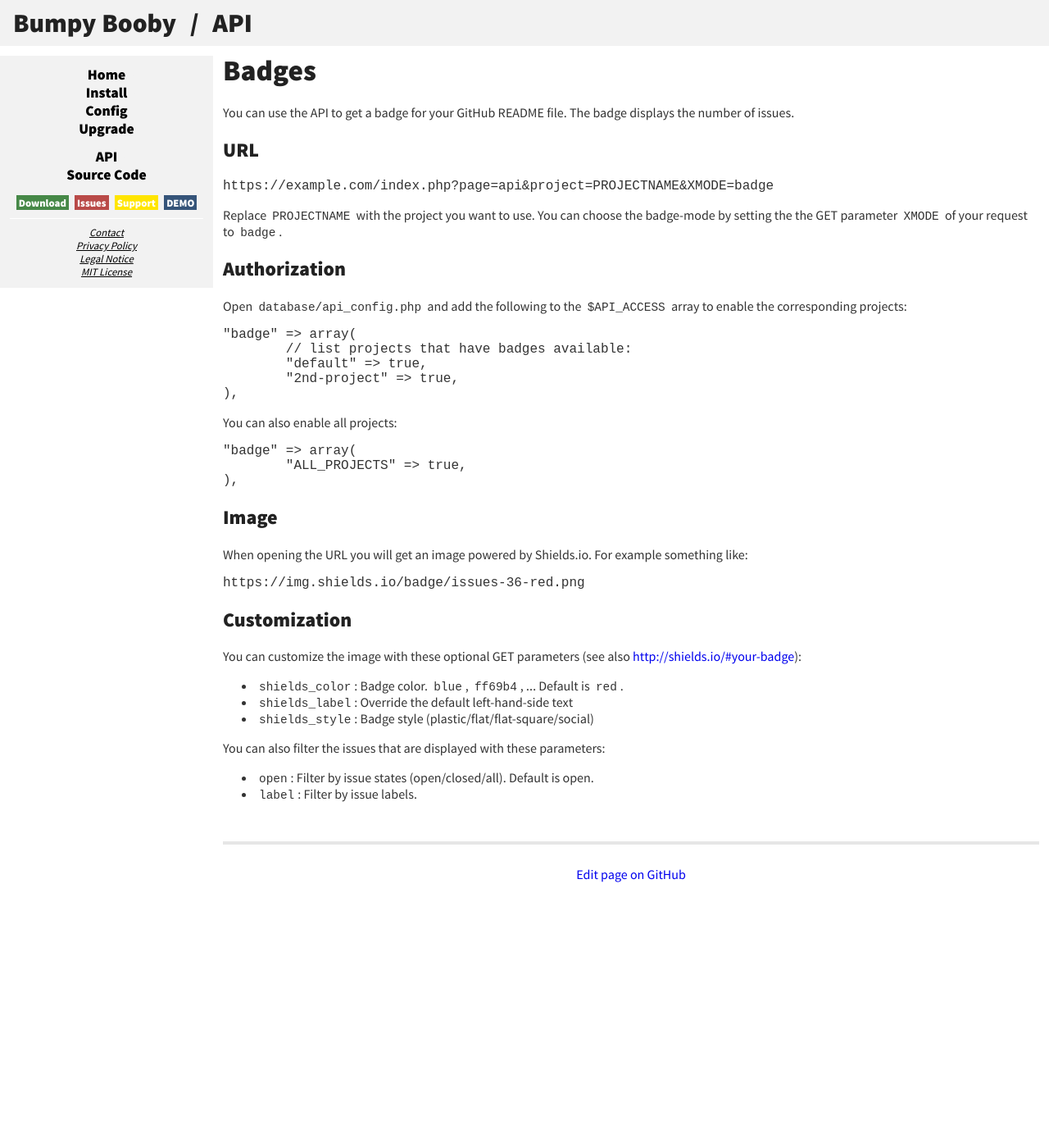
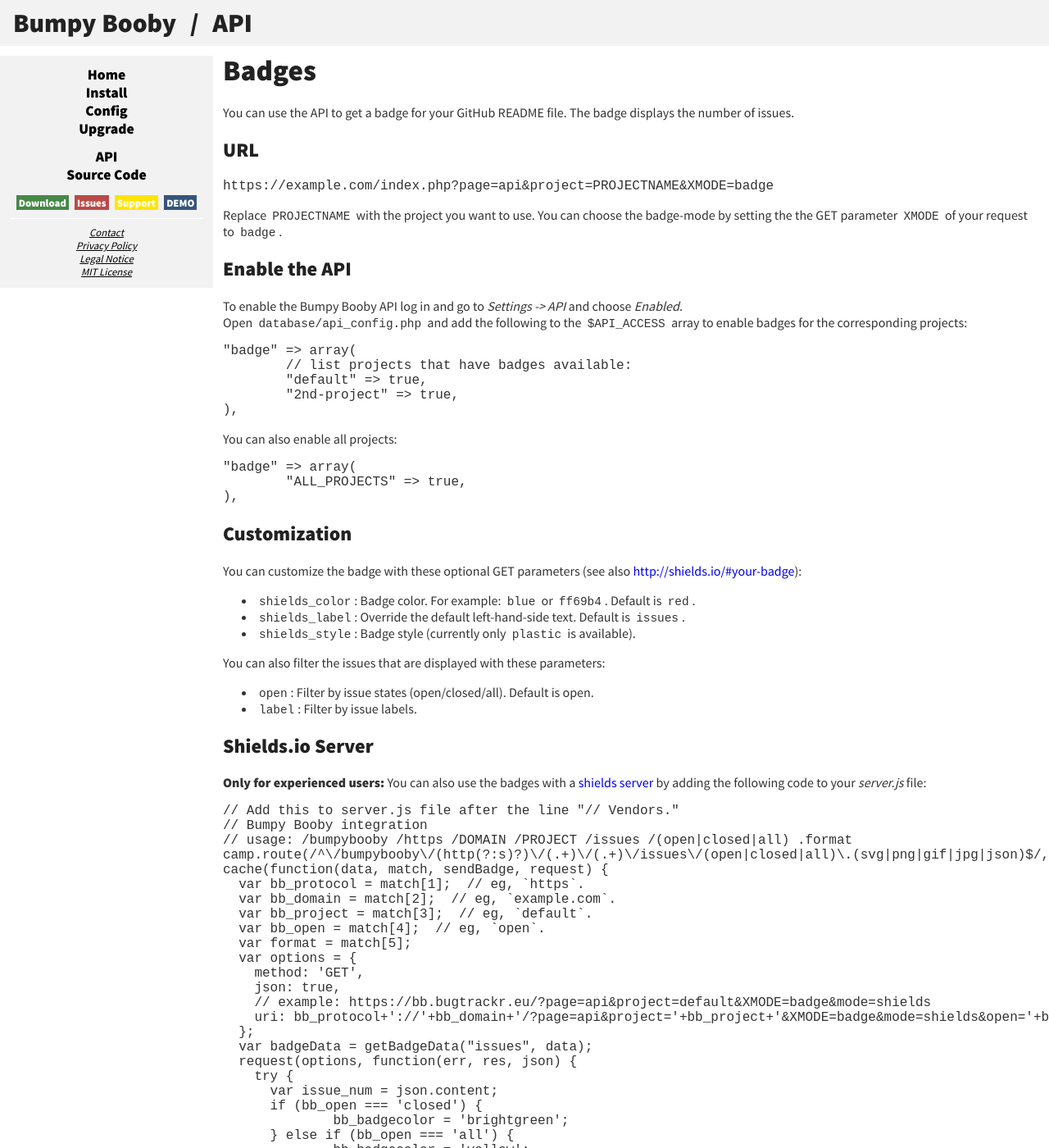
Before and after one commit to bugtrackr/bugtrackr.github.io, a Jekyll site: the page built from api/badges.html, in a window 1280 px wide and 1400 px high. Shown: the whole window at 82% size. Built offline with Jekyll 4.4.1, drawn with Linux system fonts in a browser that asks for light colours; some of the changed text lies outside the part shown.

Commit message:
Update Badge API and add shields.io server

```diff
--- a/api/badges.html
+++ b/api/badges.html
@@ -9,7 +9,6 @@
 permalink: /api/badges/index.html
 gh-file: /api/badges.html
 ---
-
 <p>You can use the API to get a badge for your GitHub README file. The badge displays the number of issues.</p>
 
 <h2 id="url">URL</h2>
@@ -20,9 +19,9 @@
 
 <p>Replace <code>PROJECTNAME</code> with the project you want to use. You can choose the badge-mode by setting the the GET parameter <code>XMODE</code> of your request to <code>badge</code>.</p>
 
-<h2 id="authorization">Authorization</h2>
-
-<p>Open <code>database/api_config.php</code> and add the following to the <code>$API_ACCESS</code> array to enable the corresponding projects:</p>
+<h2 id="authorization">Enable the API</h2>
+<p>To enable the Bumpy Booby API log in and go to <i>Settings -> API</i> and choose <i>Enabled</i>.</p>
+<p>Open <code>database/api_config.php</code> and add the following to the <code>$API_ACCESS</code> array to enable badges for the corresponding projects:</p>
 
 <pre class="prettyprint lang=php">
 "badge" =&gt; array(
@@ -40,24 +39,78 @@
 ),
 </pre>
 
-<h2 id="image">Image</h2>
-
-<p>When opening the URL you will get an image powered by Shields.io. For example something like:</p>
-
-<pre class="prettyprint">
-https://img.shields.io/badge/issues-36-red.png
-</pre>
-
 <h2 id="customization">Customization</h2>
 
-<p>You can customize the image with these optional GET parameters (see also <a href="http://shields.io/#your-badge">http://shields.io/#your-badge</a>):
+<p>You can customize the badge with these optional GET parameters (see also <a href="http://shields.io/#your-badge">http://shields.io/#your-badge</a>):
 <ul>
-	<li><code>shields_color</code>: Badge color. <code>blue</code>, <code>ff69b4</code>, … Default is <code>red</code>.</li>
-	<li><code>shields_label</code>: Override the default left-hand-side text</li>
-	<li><code>shields_style</code>: Badge style (plastic/flat/flat-square/social)</li>
+	<li><code>shields_color</code>: Badge color. For example: <code>blue</code> or <code>ff69b4</code>. Default is <code>red</code>.</li>
+	<li><code>shields_label</code>: Override the default left-hand-side text. Default is <code>issues</code>.</li>
+	<li><code>shields_style</code>: Badge style (currently only <code>plastic</code> is available).</li>
 </ul></p>
 <p>You can also filter the issues that are displayed with these parameters:
 <ul>
 	<li><code>open</code>: Filter by issue states (open/closed/all). Default is open.</li>
 	<li><code>label</code>: Filter by issue labels.</li>
 </ul></p>
+
+<h2 id="customization">Shields.io Server</h2>
+
+<p><b>Only for experienced users:</b> You can also use the badges with a <a href="https://github.com/badges/shields">shields server</a>
+by adding the following code to your <i>server.js</i> file:</p>
+<pre class="prettyprint">
+// Add this to server.js file after the line "// Vendors."
+// Bumpy Booby integration
+// usage: /bumpybooby /https /DOMAIN /PROJECT /issues /(open|closed|all) .format
+camp.route(/^\/bumpybooby\/(http(?:s)?)\/(.+)\/(.+)\/issues\/(open|closed|all)\.(svg|png|gif|jpg|json)$/,
+cache(function(data, match, sendBadge, request) {
+  var bb_protocol = match[1];  // eg, `https`.
+  var bb_domain = match[2];  // eg, `example.com`.
+  var bb_project = match[3];  // eg, `default`.
+  var bb_open = match[4];  // eg, `open`.
+  var format = match[5];
+  var options = {
+    method: 'GET',
+    json: true,
+    // example: https://bb.bugtrackr.eu/?page=api&project=default&XMODE=badge&mode=shields
+    uri: bb_protocol+'://'+bb_domain+'/?page=api&project='+bb_project+'&XMODE=badge&mode=shields&open='+bb_open
+  };
+  var badgeData = getBadgeData("issues", data);
+  request(options, function(err, res, json) {
+    try {
+      var issue_num = json.content;
+      if (bb_open === 'closed') {
+	      bb_badgecolor = 'brightgreen';
+      } else if (bb_open === 'all') {
+	      bb_badgecolor = 'yellow';
+      } else {
+	      bb_badgecolor = 'red';
+      }
+      badgeData.text[1] = issue_num+" "+bb_open;
+      badgeData.colorscheme = bb_badgecolor;
+      sendBadge(format, badgeData);
+    } catch(e) {
+      badgeData.text[1] = 'void';
+      sendBadge(format, badgeData);
+    }
+  });
+}));
+</pre>
+
+<p>The badges can be accessed with this format:</p>
+<pre>
+https://shields.io/bumpybooby/PROTOCOL/EXAMPLE.COM/PROJECT/issues/STATE.FORMAT
+</pre>
+<p>Where you have to replace:
+<ul>
+	<li><code>shields.io</code> with your server domain/IP</li>
+	<li><code>PROTOCOL</code> with the protocol of your Bumpy Booby installation (either <i>http</i> or <i>https</i>)</li>
+	<li><code>EXAMPLE.COM</code> with the domain of your Bumpy Booby installation</li>
+	<li><code>PROJECT</code> with the project name</li>
+	<li><code>STATE</code> with the issue state (either <i>open</i> or <i>closed</i> or <i>all</i>)</li>
+	<li><code>FORMAT</code> with the badge format (svg|png|gif|jpg|json)</li>
+</ul></p>
+
+<p>You can try this out with our server <code>https://shields-bumpybooby.herokuapp.com/</code> that is built <a href="https://github.com/bugtrackr/shields">from this repo</a>.
+See the <a href="http://shields-bumpybooby.herokuapp.com/try.html">server info page</a>.<br>
+Do not use this server for production. We cannot guarantee any uptime and Heroku shuts down the server every 30 mins. If you want to use the shields server <a href="https://github.com/badges/shields/blob/master/INSTALL.md#start-the-server">set up your own</a>
+(it's very easy and free <a href="https://github.com/badges/shields/blob/master/INSTALL.md#making-your-heroku-badge-server">to use Heroku</a>).</p>
```
